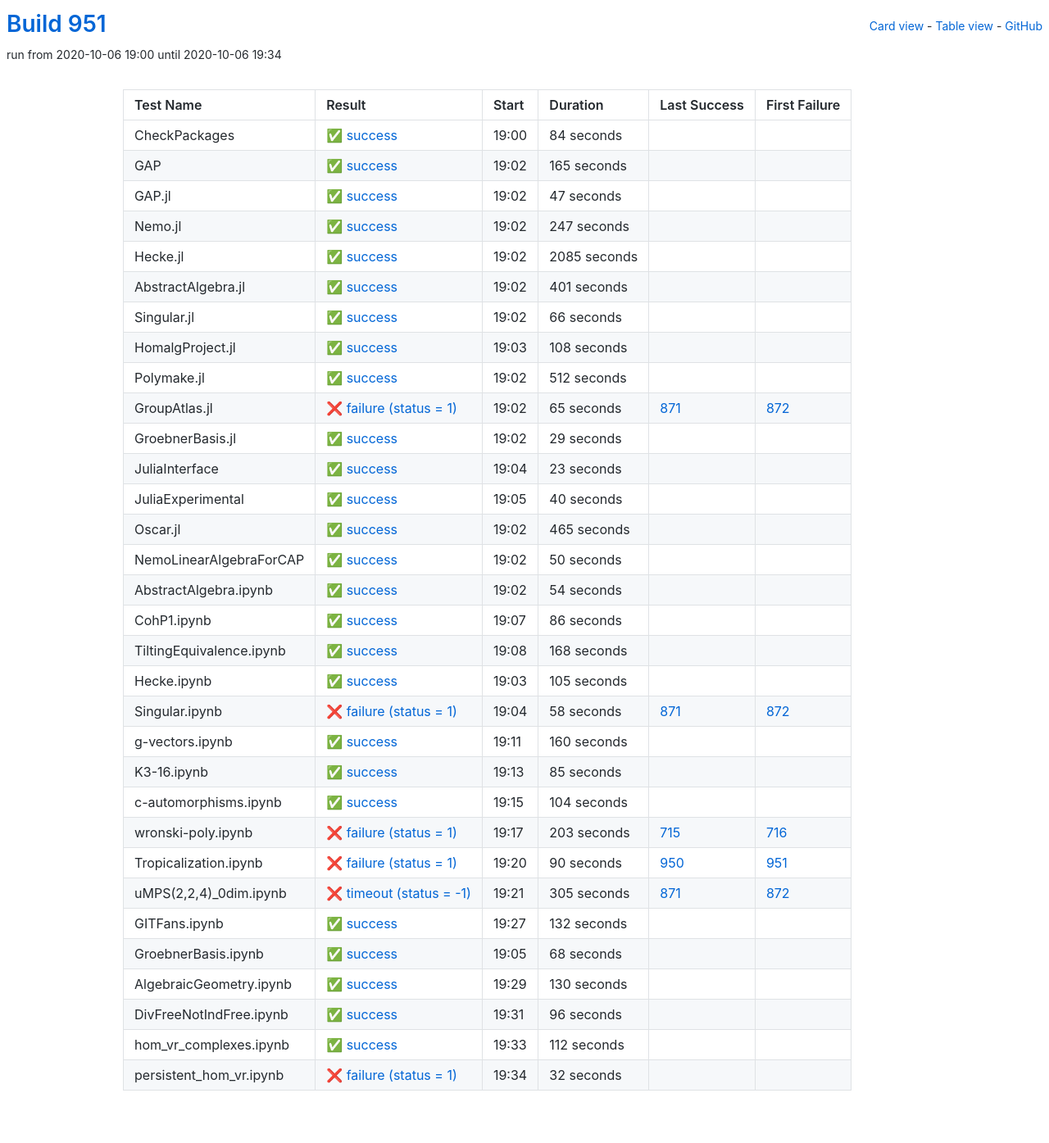
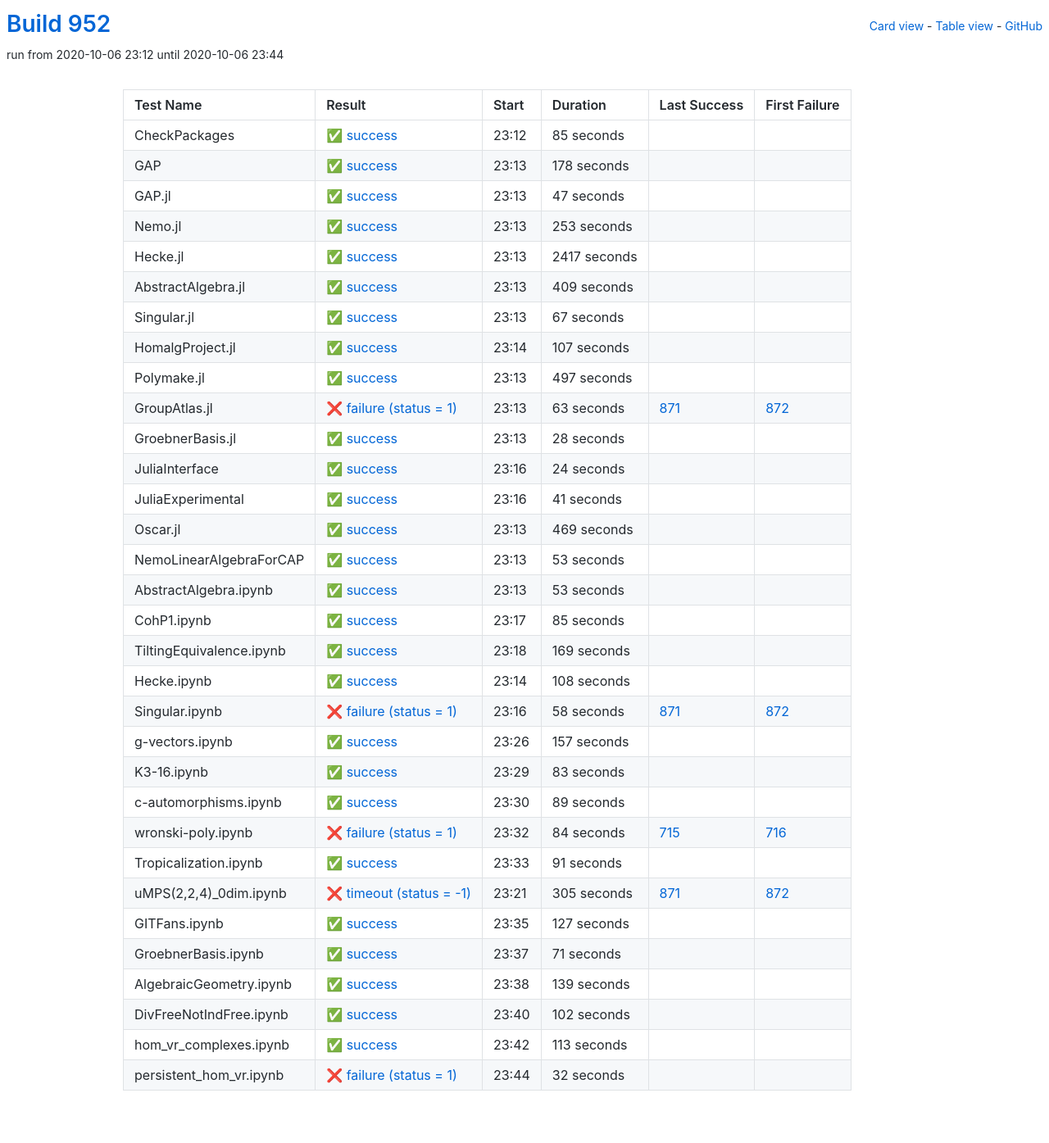
Before and after one commit to oscar-system/oscar-ci-status-stable, a Jekyll site: the page built from table.html, in a window 1280 px wide. Shown: the whole page at 82% size. Built offline with Jekyll 4.4.1, drawn with Linux system fonts in a browser that asks for light colours.

Commit message:
Build #952

```diff
--- a/_data/ci.yml
+++ b/_data/ci.yml
@@ -1,6 +1,6 @@
 ---
-build: 951
-build_url: https://oscarci.mathematik.uni-kl.de/job/oscar-stable/951/
+build: 952
+build_url: https://oscarci.mathematik.uni-kl.de/job/oscar-stable/952/
 job: oscar-stable
 organization: oscar-system
 repo: oscar-ci-status-stable
@@ -8,32 +8,32 @@ repourl: https://github.com/oscar-system/oscar-ci-status-stable
 tests:
 - name: CheckPackages
   id: checkpackages
-  log: https://oscarci.mathematik.uni-kl.de/job/oscar-stable/951/artifact/logs/build-951/CheckPackages.log
-  start: 2020-10-06 19:00
+  log: https://oscarci.mathematik.uni-kl.de/job/oscar-stable/952/artifact/logs/build-952/CheckPackages.log
+  start: 2020-10-06 23:12
   success: true
   exitcode: 0
   status: success
-  duration: 84
+  duration: 85
   last_success: false
   last_success_url:
   first_failure: false
   first_failure_url:
 - name: GAP
   id: gap
-  log: https://oscarci.mathematik.uni-kl.de/job/oscar-stable/951/artifact/logs/build-951/GAP.log
-  start: 2020-10-06 19:02
+  log: https://oscarci.mathematik.uni-kl.de/job/oscar-stable/952/artifact/logs/build-952/GAP.log
+  start: 2020-10-06 23:13
   success: true
   exitcode: 0
   status: success
-  duration: 165
+  duration: 178
   last_success: false
   last_success_url:
   first_failure: false
   first_failure_url:
 - name: GAP.jl
   id: gap-jl
-  log: https://oscarci.mathematik.uni-kl.de/job/oscar-stable/951/artifact/logs/build-951/GAP.jl.log
-  start: 2020-10-06 19:02
+  log: https://oscarci.mathematik.uni-kl.de/job/oscar-stable/952/artifact/logs/build-952/GAP.jl.log
+  start: 2020-10-06 23:13
   success: true
   exitcode: 0
   status: success
@@ -44,56 +44,188 @@ tests:
   first_failure_url:
 - name: Nemo.jl
   id: nemo-jl
-  log: https://oscarci.mathematik.uni-kl.de/job/oscar-stable/951/artifact/logs/build-951/Nemo.jl.log
-  start: 2020-10-06 19:02
+  log: https://oscarci.mathematik.uni-kl.de/job/oscar-stable/952/artifact/logs/build-952/Nemo.jl.log
+  start: 2020-10-06 23:13
   success: true
   exitcode: 0
   status: success
-  duration: 247
+  duration: 253
   last_success: false
   last_success_url:
   first_failure: false
   first_failure_url:
 - name: Hecke.jl
   id: hecke-jl
-  log: https://oscarci.mathematik.uni-kl.de/job/oscar-stable/951/artifact/logs/build-951/Hecke.jl.log
-  start: 2020-10-06 19:02
+  log: https://oscarci.mathematik.uni-kl.de/job/oscar-stable/952/artifact/logs/build-952/Hecke.jl.log
+  start: 2020-10-06 23:13
   success: true
   exitcode: 0
   status: success
-  duration: 2085
+  duration: 2417
   last_success: false
   last_success_url:
   first_failure: false
   first_failure_url:
 - name: AbstractAlgebra.jl
   id: abstractalgebra-jl
-  log: https://oscarci.mathematik.uni-kl.de/job/oscar-stable/951/artifact/logs/build-951/AbstractAlgebra.jl.log
-  start: 2020-10-06 19:02
+  log: https://oscarci.mathematik.uni-kl.de/job/oscar-stable/952/artifact/logs/build-952/AbstractAlgebra.jl.log
+  start: 2020-10-06 23:13
   success: true
   exitcode: 0
   status: success
-  duration: 401
+  duration: 409
   last_success: false
   last_success_url:
   first_failure: false
   first_failure_url:
 - name: Singular.jl
   id: singular-jl
-  log: https://oscarci.mathematik.uni-kl.de/job/oscar-stable/951/artifact/logs/build-951/Singular.jl.log
-  start: 2020-10-06 19:02
+  log: https://oscarci.mathematik.uni-kl.de/job/oscar-stable/952/artifact/logs/build-952/Singular.jl.log
+  start: 2020-10-06 23:13
   success: true
   exitcode: 0
   status: success
-  duration: 66
+  duration: 67
   last_success: false
   last_success_url:
   first_failure: false
   first_failure_url:
 - name: HomalgProject.jl
   id: homalgproject-jl
-  log: https://oscarci.mathematik.uni-kl.de/job/oscar-stable/951/artifact/logs/build-951/HomalgProject.jl.log
-  start: 2020-10-06 19:03
+  log: https://oscarci.mathematik.uni-kl.de/job/oscar-stable/952/artifact/logs/build-952/HomalgProject.jl.log
+  start: 2020-10-06 23:14
+  success: true
+  exitcode: 0
+  status: success
+  duration: 107
+  last_success: false
+  last_success_url:
+  first_failure: false
+  first_failure_url:
+- name: Polymake.jl
+  id: polymake-jl
+  log: https://oscarci.mathematik.uni-kl.de/job/oscar-stable/952/artifact/logs/build-952/Polymake.jl.log
+  start: 2020-10-06 23:13
+  success: true
+  exitcode: 0
+  status: success
+  duration: 497
+  last_success: false
+  last_success_url:
+  first_failure: false
+  first_failure_url:
+- name: GroupAtlas.jl
+  id: groupatlas-jl
+  log: https://oscarci.mathematik.uni-kl.de/job/oscar-stable/952/artifact/logs/build-952/GroupAtlas.jl.log
+  start: 2020-10-06 23:13
+  success: false
+  exitcode: 1
+  status: failure
+  duration: 63
+  last_success: 871
+  last_success_url: https://oscarci.mathematik.uni-kl.de/job/oscar-stable/871/
+  first_failure: 872
+  first_failure_url: https://oscarci.mathematik.uni-kl.de/job/oscar-stable/872/
+- name: GroebnerBasis.jl
+  id: groebnerbasis-jl
+  log: https://oscarci.mathematik.uni-kl.de/job/oscar-stable/952/artifact/logs/build-952/GroebnerBasis.jl.log
+  start: 2020-10-06 23:13
+  success: true
+  exitcode: 0
+  status: success
+  duration: 28
+  last_success: false
+  last_success_url:
+  first_failure: false
+  first_failure_url:
+- name: JuliaInterface
+  id: juliainterface
+  log: https://oscarci.mathematik.uni-kl.de/job/oscar-stable/952/artifact/logs/build-952/JuliaInterface.log
+  start: 2020-10-06 23:16
+  success: true
+  exitcode: 0
+  status: success
+  duration: 24
+  last_success: false
+  last_success_url:
+  first_failure: false
+  first_failure_url:
+- name: JuliaExperimental
+  id: juliaexperimental
+  log: https://oscarci.mathematik.uni-kl.de/job/oscar-stable/952/artifact/logs/build-952/JuliaExperimental.log
+  start: 2020-10-06 23:16
+  success: true
+  exitcode: 0
+  status: success
+  duration: 41
+  last_success: false
+  last_success_url:
+  first_failure: false
+  first_failure_url:
+- name: Oscar.jl
+  id: oscar-jl
+  log: https://oscarci.mathematik.uni-kl.de/job/oscar-stable/952/artifact/logs/build-952/Oscar.jl.log
+  start: 2020-10-06 23:13
+  success: true
+  exitcode: 0
+  status: success
+  duration: 469
+  last_success: false
+  last_success_url:
+  first_failure: false
+  first_failure_url:
+- name: NemoLinearAlgebraForCAP
+  id: nemolinearalgebraforcap
+  log: https://oscarci.mathematik.uni-kl.de/job/oscar-stable/952/artifact/logs/build-952/NemoLinearAlgebraForCAP.log
+  start: 2020-10-06 23:13
+  success: true
+  exitcode: 0
+  status: success
+  duration: 53
+  last_success: false
+  last_success_url:
+  first_failure: false
+  first_failure_url:
+- name: AbstractAlgebra.ipynb
+  id: abstractalgebra-ipynb
+  log: https://oscarci.mathematik.uni-kl.de/job/oscar-stable/952/artifact/logs/build-952/AbstractAlgebra.ipynb.log
+  start: 2020-10-06 23:13
+  success: true
+  exitcode: 0
+  status: success
+  duration: 53
+  last_success: false
+  last_success_url:
+  first_failure: false
+  first_failure_url:
+- name: CohP1.ipynb
+  id: cohp1-ipynb
+  log: https://oscarci.mathematik.uni-kl.de/job/oscar-stable/952/artifact/logs/build-952/CohP1.ipynb.log
+  start: 2020-10-06 23:17
+  success: true
+  exitcode: 0
+  status: success
+  duration: 85
+  last_success: false
+  last_success_url:
+  first_failure: false
+  first_failure_url:
+- name: TiltingEquivalence.ipynb
+  id: tiltingequivalence-ipynb
+  log: https://oscarci.mathematik.uni-kl.de/job/oscar-stable/952/artifact/logs/build-952/TiltingEquivalence.ipynb.log
+  start: 2020-10-06 23:18
+  success: true
+  exitcode: 0
+  status: success
+  duration: 169
+  last_success: false
+  last_success_url:
+  first_failure: false
+  first_failure_url:
+- name: Hecke.ipynb
+  id: hecke-ipynb
+  log: https://oscarci.mathematik.uni-kl.de/job/oscar-stable/952/artifact/logs/build-952/Hecke.ipynb.log
+  start: 2020-10-06 23:14
   success: true
   exitcode: 0
   status: success
@@ -102,142 +234,10 @@ tests:
   last_success_url:
   first_failure: false
   first_failure_url:
-- name: Polymake.jl
-  id: polymake-jl
-  log: https://oscarci.mathematik.uni-kl.de/job/oscar-stable/951/artifact/logs/build-951/Polymake.jl.log
-  start: 2020-10-06 19:02
-  success: true
-  exitcode: 0
-  status: success
-  duration: 512
-  last_success: false
-  last_success_url:
-  first_failure: false
-  first_failure_url:
-- name: GroupAtlas.jl
-  id: groupatlas-jl
-  log: https://oscarci.mathematik.uni-kl.de/job/oscar-stable/951/artifact/logs/build-951/GroupAtlas.jl.log
-  start: 2020-10-06 19:02
-  success: false
-  exitcode: 1
-  status: failure
-  duration: 65
-  last_success: 871
-  last_success_url: https://oscarci.mathematik.uni-kl.de/job/oscar-stable/871/
-  first_failure: 872
-  first_failure_url: https://oscarci.mathematik.uni-kl.de/job/oscar-stable/872/
-- name: GroebnerBasis.jl
-  id: groebnerbasis-jl
-  log: https://oscarci.mathematik.uni-kl.de/job/oscar-stable/951/artifact/logs/build-951/GroebnerBasis.jl.log
-  start: 2020-10-06 19:02
-  success: true
-  exitcode: 0
-  status: success
-  duration: 29
-  last_success: false
-  last_success_url:
-  first_failure: false
-  first_failure_url:
-- name: JuliaInterface
-  id: juliainterface
-  log: https://oscarci.mathematik.uni-kl.de/job/oscar-stable/951/artifact/logs/build-951/JuliaInterface.log
-  start: 2020-10-06 19:04
-  success: true
-  exitcode: 0
-  status: success
-  duration: 23
-  last_success: false
-  last_success_url:
-  first_failure: false
-  first_failure_url:
-- name: JuliaExperimental
-  id: juliaexperimental
-  log: https://oscarci.mathematik.uni-kl.de/job/oscar-stable/951/artifact/logs/build-951/JuliaExperimental.log
-  start: 2020-10-06 19:05
-  success: true
-  exitcode: 0
-  status: success
-  duration: 40
-  last_success: false
-  last_success_url:
-  first_failure: false
-  first_failure_url:
-- name: Oscar.jl
-  id: oscar-jl
-  log: https://oscarci.mathematik.uni-kl.de/job/oscar-stable/951/artifact/logs/build-951/Oscar.jl.log
-  start: 2020-10-06 19:02
-  success: true
-  exitcode: 0
-  status: success
-  duration: 465
-  last_success: false
-  last_success_url:
-  first_failure: false
-  first_failure_url:
-- name: NemoLinearAlgebraForCAP
-  id: nemolinearalgebraforcap
-  log: https://oscarci.mathematik.uni-kl.de/job/oscar-stable/951/artifact/logs/build-951/NemoLinearAlgebraForCAP.log
-  start: 2020-10-06 19:02
-  success: true
-  exitcode: 0
-  status: success
-  duration: 50
-  last_success: false
-  last_success_url:
-  first_failure: false
-  first_failure_url:
-- name: AbstractAlgebra.ipynb
-  id: abstractalgebra-ipynb
-  log: https://oscarci.mathematik.uni-kl.de/job/oscar-stable/951/artifact/logs/build-951/AbstractAlgebra.ipynb.log
-  start: 2020-10-06 19:02
-  success: true
-  exitcode: 0
-  status: success
-  duration: 54
-  last_success: false
-  last_success_url:
-  first_failure: false
-  first_failure_url:
-- name: CohP1.ipynb
-  id: cohp1-ipynb
-  log: https://oscarci.mathematik.uni-kl.de/job/oscar-stable/951/artifact/logs/build-951/CohP1.ipynb.log
-  start: 2020-10-06 19:07
-  success: true
-  exitcode: 0
-  status: success
-  duration: 86
-  last_success: false
-  last_success_url:
-  first_failure: false
-  first_failure_url:
-- name: TiltingEquivalence.ipynb
-  id: tiltingequivalence-ipynb
-  log: https://oscarci.mathematik.uni-kl.de/job/oscar-stable/951/artifact/logs/build-951/TiltingEquivalence.ipynb.log
-  start: 2020-10-06 19:08
-  success: true
-  exitcode: 0
-  status: success
-  duration: 168
-  last_success: false
-  last_success_url:
-  first_failure: false
-  first_failure_url:
-- name: Hecke.ipynb
-  id: hecke-ipynb
-  log: https://oscarci.mathematik.uni-kl.de/job/oscar-stable/951/artifact/logs/build-951/Hecke.ipynb.log
-  start: 2020-10-06 19:03
-  success: true
-  exitcode: 0
-  status: success
-  duration: 105
-  last_success: false
-  last_success_url:
-  first_failure: false
-  first_failure_url:
 - name: Singular.ipynb
   id: singular-ipynb
-  log: https://oscarci.mathematik.uni-kl.de/job/oscar-stable/951/artifact/logs/build-951/Singular.ipynb.log
-  start: 2020-10-06 19:04
+  log: https://oscarci.mathematik.uni-kl.de/job/oscar-stable/952/artifact/logs/build-952/Singular.ipynb.log
+  start: 2020-10-06 23:16
   success: false
   exitcode: 1
   status: failure
@@ -248,68 +248,68 @@ tests:
   first_failure_url: https://oscarci.mathematik.uni-kl.de/job/oscar-stable/872/
 - name: g-vectors.ipynb
   id: g-vectors-ipynb
-  log: https://oscarci.mathematik.uni-kl.de/job/oscar-stable/951/artifact/logs/build-951/g-vectors.ipynb.log
-  start: 2020-10-06 19:11
+  log: https://oscarci.mathematik.uni-kl.de/job/oscar-stable/952/artifact/logs/build-952/g-vectors.ipynb.log
+  start: 2020-10-06 23:26
   success: true
   exitcode: 0
   status: success
-  duration: 160
+  duration: 157
   last_success: false
   last_success_url:
   first_failure: false
   first_failure_url:
 - name: K3-16.ipynb
   id: k3-16-ipynb
-  log: https://oscarci.mathematik.uni-kl.de/job/oscar-stable/951/artifact/logs/build-951/K3-16.ipynb.log
-  start: 2020-10-06 19:13
+  log: https://oscarci.mathematik.uni-kl.de/job/oscar-stable/952/artifact/logs/build-952/K3-16.ipynb.log
+  start: 2020-10-06 23:29
   success: true
   exitcode: 0
   status: success
-  duration: 85
+  duration: 83
   last_success: false
   last_success_url:
   first_failure: false
   first_failure_url:
 - name: c-automorphisms.ipynb
   id: c-automorphisms-ipynb
-  log: https://oscarci.mathematik.uni-kl.de/job/oscar-stable/951/artifact/logs/build-951/c-automorphisms.ipynb.log
-  start: 2020-10-06 19:15
+  log: https://oscarci.mathematik.uni-kl.de/job/oscar-stable/952/artifact/logs/build-952/c-automorphisms.ipynb.log
+  start: 2020-10-06 23:30
   success: true
   exitcode: 0
   status: success
-  duration: 104
+  duration: 89
   last_success: false
   last_success_url:
   first_failure: false
   first_failure_url:
 - name: wronski-poly.ipynb
   id: wronski-poly-ipynb
-  log: https://oscarci.mathematik.uni-kl.de/job/oscar-stable/951/artifact/logs/build-951/wronski-poly.ipynb.log
-  start: 2020-10-06 19:17
+  log: https://oscarci.mathematik.uni-kl.de/job/oscar-stable/952/artifact/logs/build-952/wronski-poly.ipynb.log
+  start: 2020-10-06 23:32
   success: false
   exitcode: 1
   status: failure
-  duration: 203
+  duration: 84
   last_success: 715
   last_success_url: https://oscarci.mathematik.uni-kl.de/job/oscar-stable/715/
   first_failure: 716
   first_failure_url: https://oscarci.mathematik.uni-kl.de/job/oscar-stable/716/
 - name: Tropicalization.ipynb
   id: tropicalization-ipynb
-  log: https://oscarci.mathematik.uni-kl.de/job/oscar-stable/951/artifact/logs/build-951/Tropicalization.ipynb.log
-  start: 2020-10-06 19:20
-  success: false
-  exitcode: 1
-  status: failure
-  duration: 90
-  last_success: 950
-  last_success_url: https://oscarci.mathematik.uni-kl.de/job/oscar-stable/950/
-  first_failure: 951
-  first_failure_url: https://oscarci.mathematik.uni-kl.de/job/oscar-stable/951/
+  log: https://oscarci.mathematik.uni-kl.de/job/oscar-stable/952/artifact/logs/build-952/Tropicalization.ipynb.log
+  start: 2020-10-06 23:33
+  success: true
+  exitcode: 0
+  status: success
+  duration: 91
+  last_success: false
+  last_success_url:
+  first_failure: false
+  first_failure_url:
 - name: uMPS(2,2,4)_0dim.ipynb
   id: umps-2-2-4-0dim-ipynb
-  log: https://oscarci.mathematik.uni-kl.de/job/oscar-stable/951/artifact/logs/build-951/uMPS-2-2-4-_0dim.ipynb.log
-  start: 2020-10-06 19:21
+  log: https://oscarci.mathematik.uni-kl.de/job/oscar-stable/952/artifact/logs/build-952/uMPS-2-2-4-_0dim.ipynb.log
+  start: 2020-10-06 23:21
   success: false
   exitcode: -1
   status: timeout
@@ -320,68 +320,68 @@ tests:
   first_failure_url: https://oscarci.mathematik.uni-kl.de/job/oscar-stable/872/
 - name: GITFans.ipynb
   id: gitfans-ipynb
-  log: https://oscarci.mathematik.uni-kl.de/job/oscar-stable/951/artifact/logs/build-951/GITFans.ipynb.log
-  start: 2020-10-06 19:27
+  log: https://oscarci.mathematik.uni-kl.de/job/oscar-stable/952/artifact/logs/build-952/GITFans.ipynb.log
+  start: 2020-10-06 23:35
   success: true
   exitcode: 0
   status: success
-  duration: 132
+  duration: 127
   last_success: false
   last_success_url:
   first_failure: false
   first_failure_url:
 - name: GroebnerBasis.ipynb
   id: groebnerbasis-ipynb
-  log: https://oscarci.mathematik.uni-kl.de/job/oscar-stable/951/artifact/logs/build-951/GroebnerBasis.ipynb.log
-  start: 2020-10-06 19:05
+  log: https://oscarci.mathematik.uni-kl.de/job/oscar-stable/952/artifact/logs/build-952/GroebnerBasis.ipynb.log
+  start: 2020-10-06 23:37
   success: true
   exitcode: 0
   status: success
-  duration: 68
+  duration: 71
   last_success: false
   last_success_url:
   first_failure: false
   first_failure_url:
 - name: AlgebraicGeometry.ipynb
   id: algebraicgeometry-ipynb
-  log: https://oscarci.mathematik.uni-kl.de/job/oscar-stable/951/artifact/logs/build-951/AlgebraicGeometry.ipynb.log
-  start: 2020-10-06 19:29
+  log: https://oscarci.mathematik.uni-kl.de/job/oscar-stable/952/artifact/logs/build-952/AlgebraicGeometry.ipynb.log
+  start: 2020-10-06 23:38
   success: true
   exitcode: 0
   status: success
-  duration: 130
+  duration: 139
   last_success: false
   last_success_url:
   first_failure: false
   first_failure_url:
 - name: DivFreeNotIndFree.ipynb
   id: divfreenotindfree-ipynb
-  log: https://oscarci.mathematik.uni-kl.de/job/oscar-stable/951/artifact/logs/build-951/DivFreeNotIndFree.ipynb.log
-  start: 2020-10-06 19:31
+  log: https://oscarci.mathematik.uni-kl.de/job/oscar-stable/952/artifact/logs/build-952/DivFreeNotIndFree.ipynb.log
+  start: 2020-10-06 23:40
   success: true
   exitcode: 0
   status: success
-  duration: 96
+  duration: 102
   last_success: false
   last_success_url:
   first_failure: false
   first_failure_url:
 - name: hom_vr_complexes.ipynb
   id: hom-vr-complexes-ipynb
-  log: https://oscarci.mathematik.uni-kl.de/job/oscar-stable/951/artifact/logs/build-951/hom_vr_complexes.ipynb.log
-  start: 2020-10-06 19:33
+  log: https://oscarci.mathematik.uni-kl.de/job/oscar-stable/952/artifact/logs/build-952/hom_vr_complexes.ipynb.log
+  start: 2020-10-06 23:42
   success: true
   exitcode: 0
   status: success
-  duration: 112
+  duration: 113
   last_success: false
   last_success_url:
   first_failure: false
   first_failure_url:
 - name: persistent_hom_vr.ipynb
   id: persistent-hom-vr-ipynb
-  log: https://oscarci.mathematik.uni-kl.de/job/oscar-stable/951/artifact/logs/build-951/persistent_hom_vr.ipynb.log
-  start: 2020-10-06 19:34
+  log: https://oscarci.mathematik.uni-kl.de/job/oscar-stable/952/artifact/logs/build-952/persistent_hom_vr.ipynb.log
+  start: 2020-10-06 23:44
   success: false
   exitcode: 1
   status: failure
```
Also changed, not shown: README.md.
